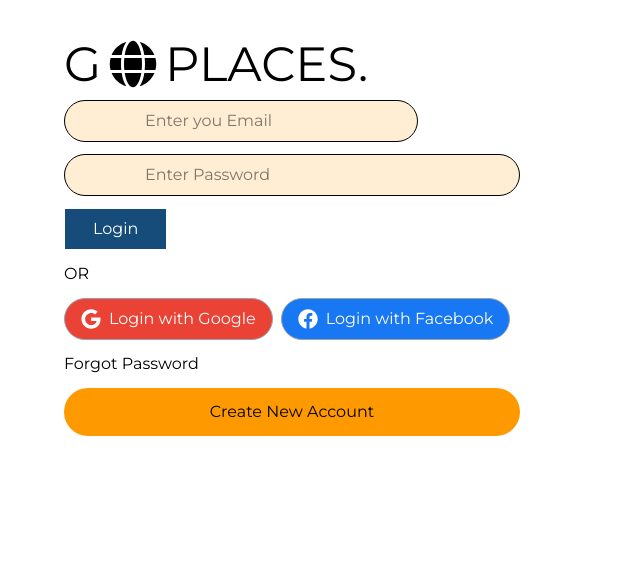
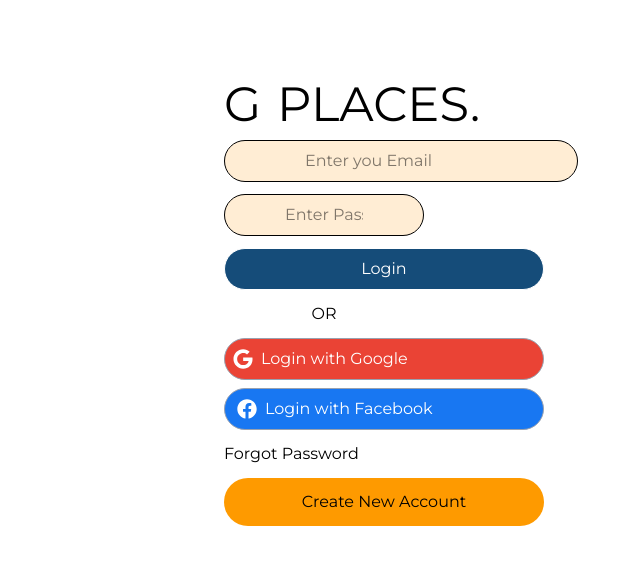
Before and after one commit to bhattabibek/goPlaces, a React (Vite) app in the folder client/: page / in a window 1280 px wide. Shown: the top 564 px of the page, without its empty margins (336-976 px from the left). Built offline with nearby package versions, Linux system fonts and the light colour scheme.

Commit message:
Large screen optimized

```diff
--- a/client/src/components/Login.jsx
+++ b/client/src/components/Login.jsx
@@ -7,25 +7,25 @@ import { FaFacebook } from "react-icons/fa";
 const Login = () => {
   return (
     <>
-      <div className="flex flex-col m-20 w-114 h-80 rounded-lg gap-3 md:m-10 xl:m-100 xl:my-10 ">
+      <div className="flex flex-col m-10 w-50 h-70 rounded-lg gap-3 md:m-10 xl:m-140 xl:my-20 ">
          <h1 className="text-5xl flex items-center gap-2">
          G <FaGlobe /> PLACES.
        </h1>
         <InputField />
         <input
-          className="border bg-orange-100 px-20 rounded-4xl py-2"
+          className="border bg-orange-100 px-20 rounded-4xl py-2 xl:px-15"
           type="password"
           placeholder="Enter Password"
         />
         <LoginButton />
-        OR
-        <div className="flex flex-row gap-2">
-  <h2 className="flex items-center gap-2 border text-white bg-[#EA4335] border-gray-400 rounded-3xl px-4 py-2">
+        <h2 className="text-center">OR</h2>
+        <div className="flex flex-col gap-2">
+  <h2 className="flex items-center gap-2 border text-white bg-[#EA4335] border-gray-400 rounded-3xl px-4 py-2 xl:px-2  xl:w-80 ">
     <FaGoogle size={20} />
     Login with Google
   </h2>
 
-  <h2 className="flex items-center gap-2 border text-white bg-[#1877F2] border-gray-400 rounded-3xl px-4 py-2">
+  <h2 className="flex items-center gap-2 border text-white bg-[#1877F2] border-gray-400 rounded-3xl px-4 py-2 xl:px-3 xl:w-80 xl:text-center">
     <FaFacebook size={20} />
     Login with Facebook
   </h2>
@@ -33,7 +33,7 @@ const Login = () => {
 
 
         <p>Forgot Password</p>
-        <button className="bg-amber-500 p-3 rounded-4xl">Create New Account</button>
+        <button className="bg-amber-500 p-3 rounded-4xl  xl:w-80">Create New Account</button>
       </div>
     </>
   );
--- a/client/src/components/LoginButton.jsx
+++ b/client/src/components/LoginButton.jsx
@@ -4,7 +4,7 @@ const LoginButton = () => {
   return (
     <div>
 
-      <button className='border  bg-[#154c79] text-white py-2  px-7'>Login</button>
+      <button className='border  bg-[#154c79] text-white py-2  rounded-4xl xl:w-80 px-7'>Login</button>
     </div>
   )
 }
```
